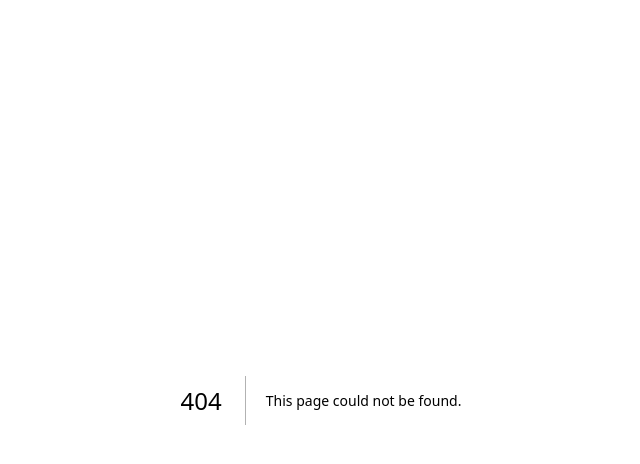
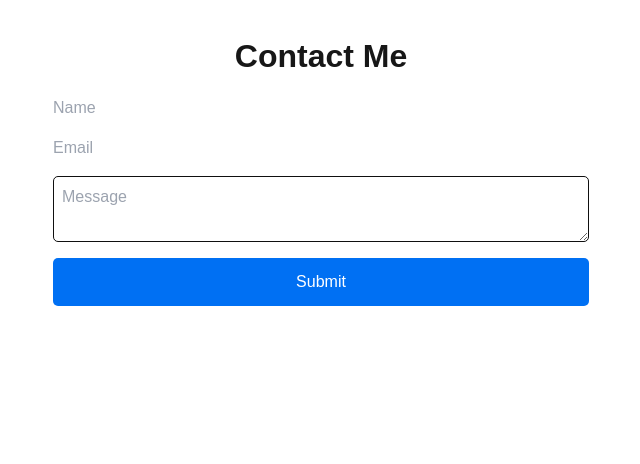
Before and after one commit to mlundqui/my-blog, a Next.js app: page /contact in a window 1280 px wide. Before the commit this address had no page. Shown: the top 464 px of the page, without its empty margins (319-959 px from the left). Built offline with nearby package versions, Linux system fonts and the light colour scheme.

Commit message:
commiting two new pages, contact and blog

```diff
--- /dev/null
+++ b/app/contact/contact.module.css
@@ -0,0 +1,59 @@
+/* Contact.module.css */
+
+.container {
+    max-width: 600px;
+    margin: 0 auto;
+    padding: 2rem;
+  }
+
+  .heading {
+    font-size: 2rem;
+    font-weight: bold;
+    text-align: center;
+    margin-bottom: 1rem;
+  }
+
+  .form {
+    display: flex;
+    flex-direction: column;
+    gap: 1rem;
+  }
+
+  .input{
+    color: #0f0f0f;
+  }
+
+  .textarea {
+    padding: 0.5rem;
+    font-size: 1rem;
+    border: 1px solid #0f0f0f;
+    border-radius: 5px;
+    width: 100%;
+    color: #0f0f0f;
+  }
+
+  .button {
+    background-color: #0070f3;
+    color: white;
+    padding: 0.75rem;
+    font-size: 1rem;
+    border: none;
+    border-radius: 5px;
+    cursor: pointer;
+  }
+
+  .button:hover {
+    background-color: #005bb5;
+  }
+
+  .successMessage {
+    color: green;
+    font-weight: bold;
+    margin-top: 1rem;
+  }
+
+  .errorMessage {
+    color: red;
+    font-weight: bold;
+    margin-top: 1rem;
+  }
--- /dev/null
+++ b/app/contact/page.tsx
@@ -0,0 +1,87 @@
+'use client';
+
+import { useState } from 'react';
+import styles from './contact.module.css';
+
+export default function Contact() {
+  const [formData, setFormData] = useState({
+    name: '',
+    email: '',
+    message: '',
+  });
+
+  const [successMessage, setSuccessMessage] = useState('');
+  const [errorMessage, setErrorMessage] = useState('');
+
+  const handleInputChange = (e: React.ChangeEvent<HTMLInputElement | HTMLTextAreaElement>) => {
+    const { name, value } = e.target;
+    setFormData((prev) => ({ ...prev, [name]: value }));
+  };
+
+  const handleSubmit = async (e: React.FormEvent) => {
+    e.preventDefault();
+    setErrorMessage('');
+    setSuccessMessage('');
+
+    try {
+      const response = await fetch('/api/contact', {
+        method: 'POST',
+        headers: { 'Content-Type': 'application/json' },
+        body: JSON.stringify(formData),
+      });
+
+      // Check for non-OK responses
+      if (!response.ok) {
+        const errorResponse = await response.json(); // Parse error message
+        throw new Error(errorResponse.error || 'Failed to submit the form');
+      }
+
+      // Parse the JSON response
+      const result = await response.json();
+      setSuccessMessage(result.message || 'Form submitted successfully!');
+      setFormData({ name: '', email: '', message: '' }); // Reset the form
+    } catch (error: any) {
+      console.error('Error submitting form:', error);
+      setErrorMessage(error.message || 'Something went wrong. Please try again.');
+    }
+  };
+
+  return (
+    <div className={styles.container}>
+      <h1 className={styles.heading}>Contact Me</h1>
+      <form onSubmit={handleSubmit} className={styles.form}>
+        <input
+          type="text"
+          name="name"
+          value={formData.name}
+          onChange={handleInputChange}
+          required
+          placeholder="Name"
+          className={styles.input}
+        />
+        <input
+          type="email"
+          name="email"
+          value={formData.email}
+          onChange={handleInputChange}
+          required
+          placeholder="Email"
+          className={styles.input}
+        />
+        <textarea
+          name="message"
+          value={formData.message}
+          onChange={handleInputChange}
+          required
+          placeholder="Message"
+          className={styles.textarea}
+        ></textarea>
+        <button type="submit" className={styles.button}>
+          Submit
+        </button>
+      </form>
+      {successMessage && <p className={styles.successMessage}>{successMessage}</p>}
+      {errorMessage && <p className={styles.errorMessage}>{errorMessage}</p>}
+    </div>
+  );
+}
--- a/app/page.tsx
+++ b/app/page.tsx
@@ -1,9 +1,23 @@
 import Image from "next/image";
+
+import Link from 'next/link'
 
 export default function Home() {
   return (
+
     <div className="grid grid-rows-[20px_1fr_20px] items-center justify-items-center min-h-screen p-8 pb-20 gap-16 sm:p-20 font-[family-name:var(--font-geist-sans)]">
       <main className="flex flex-col gap-8 row-start-2 items-center sm:items-start">
+
+      <nav>
+        <ul>
+          <li>
+            <Link href="/blog">Blog</Link>
+          </li>
+          <li>
+            <Link href="/contact">Contact</Link>
+          </li>
+        </ul>
+          </nav>
         <Image
           className="dark:invert"
           src="/next.svg"
```
Also changed, not shown: app/api/contact/route.ts (added, +48 -0 lines), package.json (+7 -6 lines), 1 other file (tests, documents, lock files or other folders).
